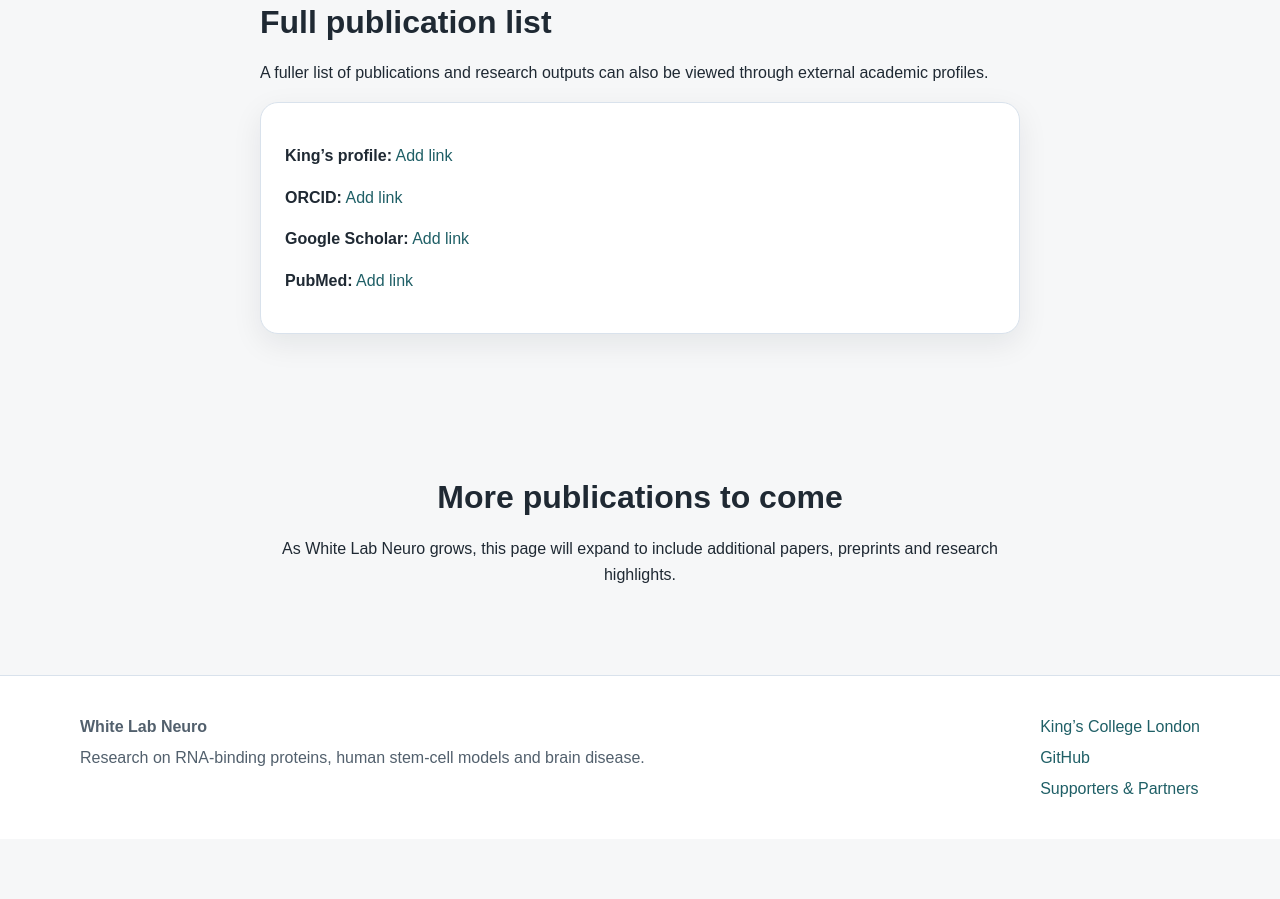
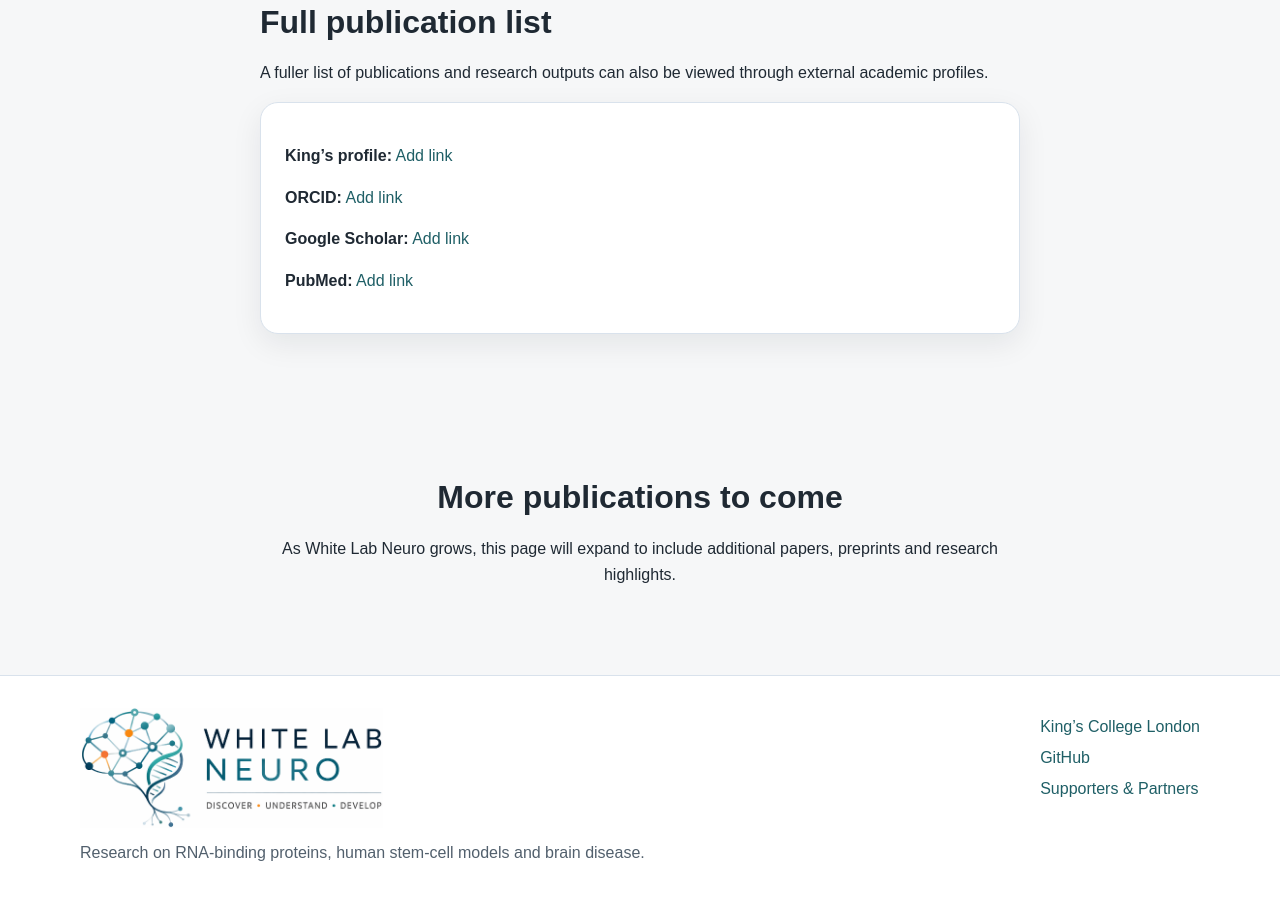
Before and after one commit to whitelabneuro/whitelabneuro.github.io, a plain HTML site: page publications.html in a window 1280 px wide. Shown: the part 3312-4211 px from the top of the page. Before the commit the page ends 4151 px from the top, so only its background shows below. Drawn offline with Linux system fonts and the light colour scheme.

Commit message:
Update publications.html

```diff
--- a/publications.html
+++ b/publications.html
@@ -245,9 +245,9 @@
   <footer class="site-footer">
     <div class="container footer-inner">
       <div>
-        <p class="footer-title">White Lab Neuro</p>
-        <p>Research on RNA-binding proteins, human stem-cell models and brain disease.</p>
-      </div>
+  <img src="images/logos/white-lab-neuro-logo.png" alt="White Lab Neuro logo" class="footer-logo">
+  <p>Research on RNA-binding proteins, human stem-cell models and brain disease.</p>
+</div>
       <div>
         <p><a href="https://www.kcl.ac.uk/" target="_blank" rel="noopener noreferrer">King’s College London</a></p>
         <p><a href="https://github.com/whitelabneuro/pipelines-and-protocols" target="_blank" rel="noopener noreferrer">GitHub</a></p>
```
